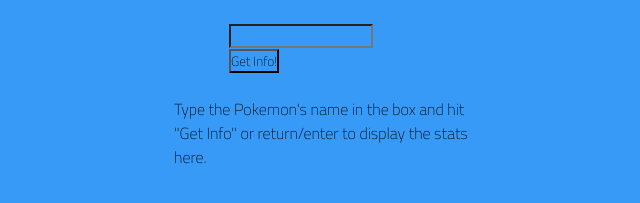
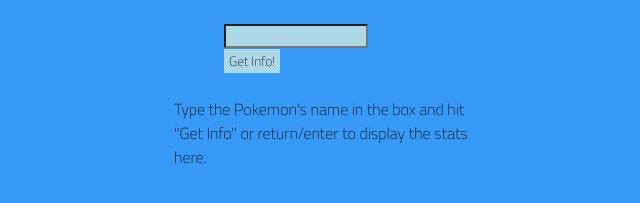
Before and after one commit to pixolotyl/pokeweb, a plain HTML site: page ui/index.html in a window 1280 px wide. Shown: the part 355-558 px from the top of the page, without its empty margins (316-956 px from the left). Drawn offline with nearby package versions, Linux system fonts and the light colour scheme.

Commit message:
Beginning to adjust design

```diff
--- a/ui/index.html
+++ b/ui/index.html
@@ -30,7 +30,7 @@
     <div class="input">
       <input type="text" id="pokemon">
       <!-- Button triggers JS function -->
-      <button id="search" onclick="revealInfo()">Get Info!</button>
+      <button type="button" id="search" onclick="revealInfo()">Get Info!</button>
     </div><br>
     <!-- Default text to give direction -->
     <div class="info">
--- a/ui/style.css
+++ b/ui/style.css
@@ -4,34 +4,55 @@
   font-family: 'Titillium Web', sans-serif;
   background-color: #369af6;
 }
+
 .mew {
   width: 250px;
   margin: auto;
 }
+
 .title {
   width: 125px;
   margin: auto;
 }
+
 .subtitle {
   width: 178px;
   margin: auto;
 }
+
 .form {
   width: 240px;
   margin: auto;
 }
+
 .input {
-  width: 190px;
+  width: 200px;
   margin: auto;
-  color: white;
 }
+
+.input [type=text] {
+  background-color: #ADD8E6;
+}
+
+.input [type=text]:focus {
+  background-color: white;
+}
+
+.input [type=button] {
+  background-color: #ADD8E6;
+  border: none;
+  padding: 2px 5px;
+}
+
 .info {
   width: 300px;
   margin: auto;
 }
+
 table, th, td {
   border: 1px solid black;
-  width:  50%;
+  width:  75%;
   margin: auto;
+  padding: 2px 5px;
   background-color: #CBC3E3;
 }
```
